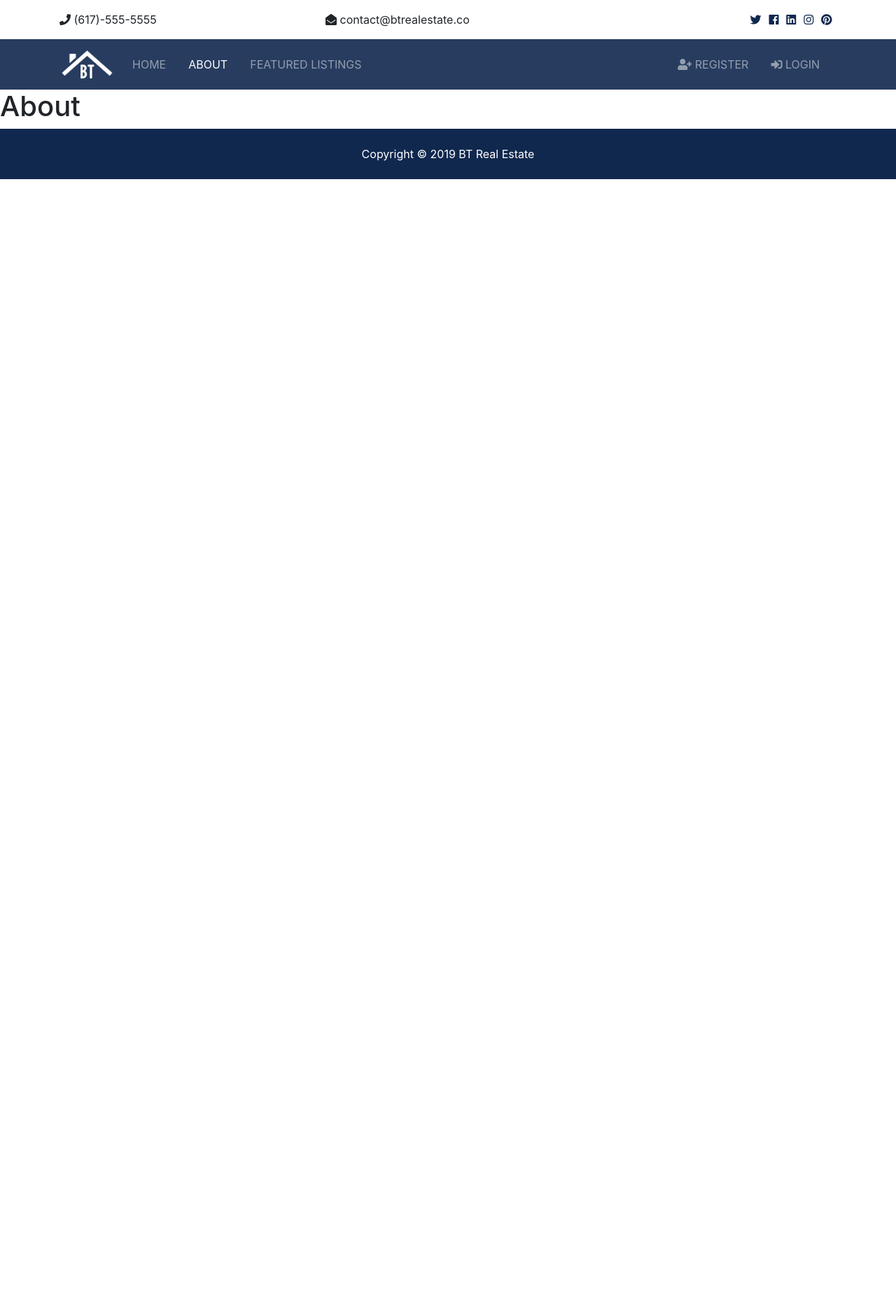
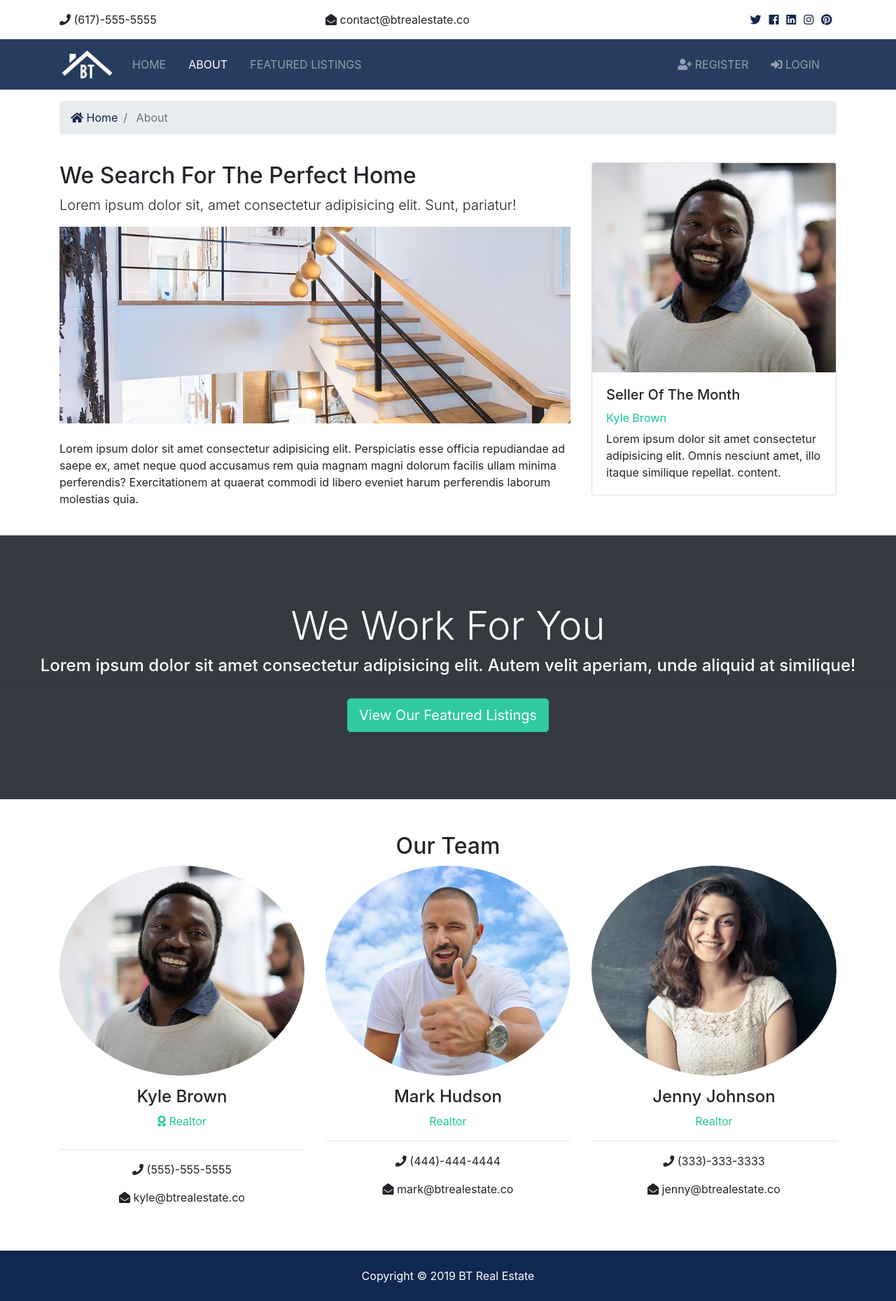
Before and after one commit to Fractured2K/django-real-estate, a Django app: page /about in a window 1280 px wide. Shown: the whole page at 70% size. Before the commit the page ends 256 px from the top, so only its background shows below. Run offline with Django 3.2, Linux system fonts and the light colour scheme; some libraries are stand-ins or nearby versions.

Commit message:
Add about template boiler plate

```diff
--- a/templates/pages/about.html
+++ b/templates/pages/about.html
@@ -1,5 +1,108 @@
 {% extends 'base.html' %}
+{% load static %}
 
 {% block content %}
-    <h1>About</h1>
+    <!-- Breadcrumb -->
+    <section class="mt-3" id="bc">
+        <div class="container">
+            <nav aria-label="breadcrumb">
+                <ol class="breadcrumb">
+                    <li class="breadcrumb-item">
+                        <a href="{% url 'index' %}">
+                            <i class="fas fa-home"></i>
+                            Home</a>
+                    </li>
+                    <li class="breadcrumb-item active">
+                        About</li>
+                </ol>
+            </nav>
+        </div>
+    </section>
+
+    <section class="py-4" id="about">
+        <div class="container">
+            <div class="row">
+                <div class="col-md-8">
+                    <h2>We Search For The Perfect Home</h2>
+                    <p class="lead">Lorem ipsum dolor sit, amet consectetur adipisicing elit. Sunt, pariatur!</p>
+                    <img alt="" src="{% static 'img/about.jpg' %}">
+                    <p class="mt-4">Lorem ipsum dolor sit amet consectetur adipisicing elit. Perspiciatis esse officia
+                                                                                                                                                                                                                        repudiandae ad saepe ex, amet
+                                                                                                                                                                                                                        neque quod accusamus rem quia magnam magni dolorum facilis ullam minima perferendis? Exercitationem
+                                                                                                                                                                                                                        at quaerat
+                                                                                                                                                                                                                        commodi id libero eveniet harum perferendis laborum molestias quia.</p>
+                </div>
+                <div class="col-md-4">
+                    <div class="card">
+                        <img alt="Seller of the month" class="card-img-top" src="assets/img/realtors/kyle.jpg">
+                        <div class="card-body">
+                            <h5 class="card-title">Seller Of The Month</h5>
+                            <h6 class="text-secondary">Kyle Brown</h6>
+                            <p class="card-text">Lorem ipsum dolor sit amet consectetur adipisicing elit. Omnis nesciunt
+                                                                                                                                                                                                                                                                                                amet, illo itaque similique repellat.
+                                                                                                                                                                                                                                                                                                content.
+                            </p>
+                        </div>
+                    </div>
+                </div>
+            </div>
+        </div>
+    </section>
+
+    <!-- Work -->
+    <section class="bg-dark text-white text-center" id="work">
+        <h2 class="display-4">We Work For You</h2>
+        <h4>Lorem ipsum dolor sit amet consectetur adipisicing elit. Autem velit aperiam, unde aliquid at similique!</h4>
+        <hr>
+        <a class="btn btn-secondary text-white btn-lg" href="listings.html">View Our Featured Listings</a>
+    </section>
+
+    <!-- Team -->
+    <section class="py-5" id="team">
+        <div class="container">
+            <h2 class="text-center">Our Team</h2>
+            <div class="row text-center">
+                <div class="col-md-4">
+                    <img alt="" class="rounded-circle mb-3" src="assets/img/realtors/kyle.jpg">
+                    <h4>Kyle Brown</h4>
+                    <p class="text-success">
+                        <i class="fas fa-award text-success mb-3"></i>
+                        Realtor</p>
+                    <hr>
+                    <p>
+                        <i class="fas fa-phone"></i>
+                        (555)-555-5555</p>
+                    <p>
+                        <i class="fas fa-envelope-open"></i>
+                        kyle@btrealestate.co</p>
+                </div>
+
+                <div class="col-md-4">
+                    <img alt="" class="rounded-circle mb-3" src="assets/img/realtors/mark.jpg">
+                    <h4>Mark Hudson</h4>
+                    <p class="text-success">Realtor</p>
+                    <hr>
+                    <p>
+                        <i class="fas fa-phone"></i>
+                        (444)-444-4444</p>
+                    <p>
+                        <i class="fas fa-envelope-open"></i>
+                        mark@btrealestate.co</p>
+                </div>
+
+                <div class="col-md-4">
+                    <img alt="" class="rounded-circle mb-3" src="assets/img/realtors/jenny.jpg">
+                    <h4>Jenny Johnson</h4>
+                    <p class="text-success">Realtor</p>
+                    <hr>
+                    <p>
+                        <i class="fas fa-phone"></i>
+                        (333)-333-3333</p>
+                    <p>
+                        <i class="fas fa-envelope-open"></i>
+                        jenny@btrealestate.co</p>
+                </div>
+            </div>
+        </div>
+    </section>
 {% endblock %}
```
